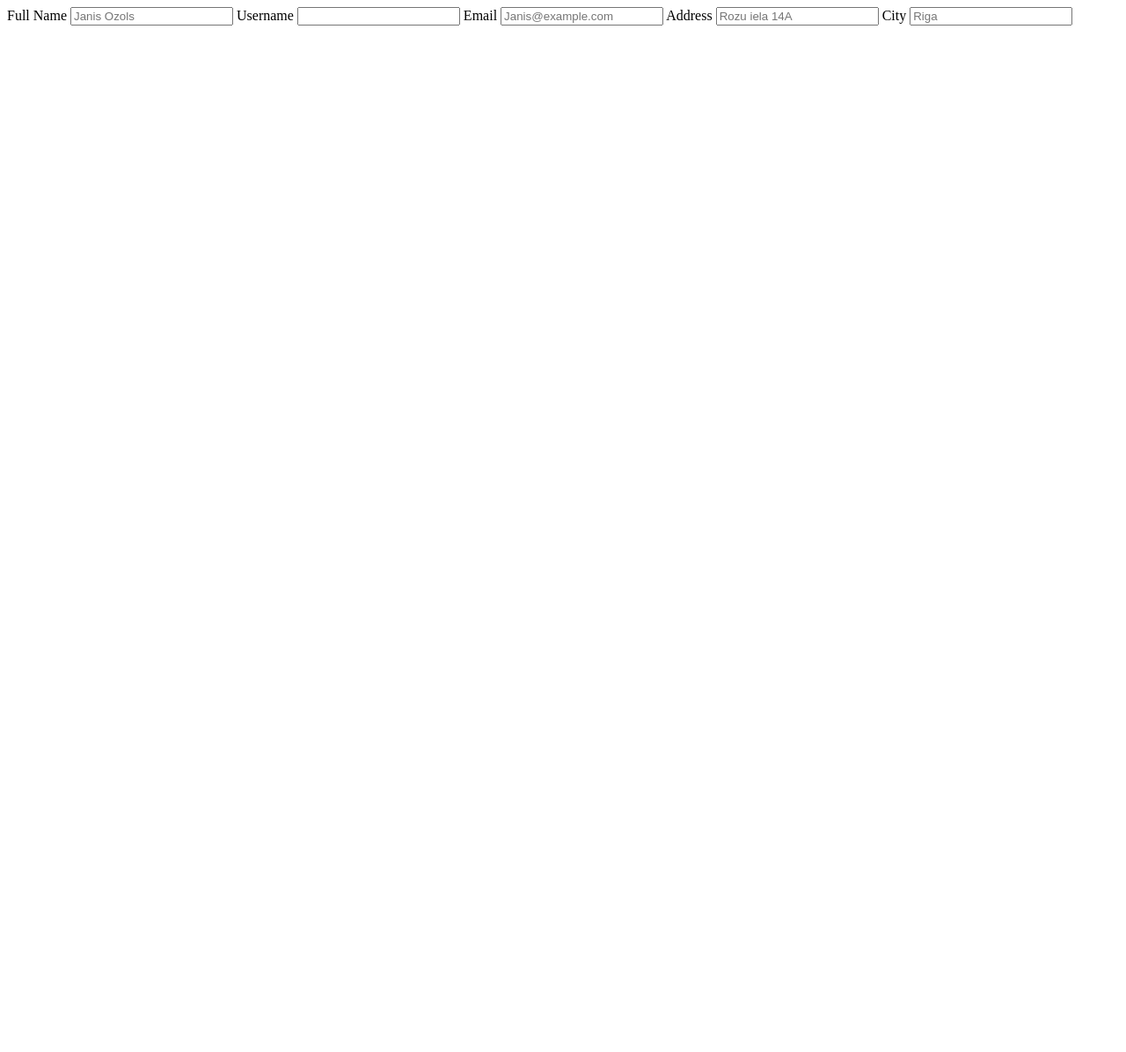
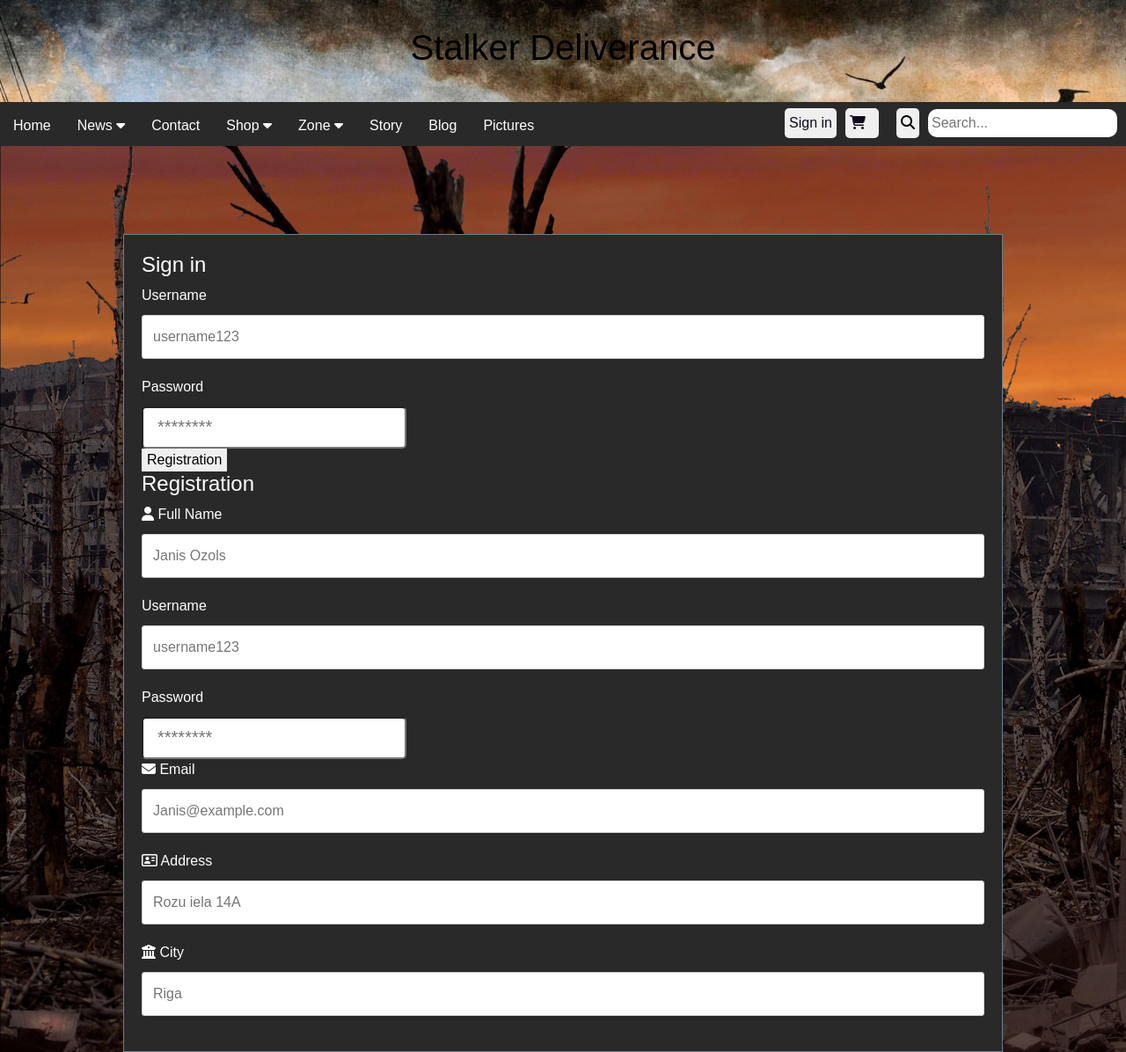
Before and after one commit to AGrigaluns/stalker, a PHP site: page /registration.php in a window 1280 px wide. Shown: the whole page at 88% size. Before the commit the page ends 29 px from the top, so only its background shows below. Run offline with PHP 8.4, Linux system fonts and the light colour scheme; some libraries are stand-ins or nearby versions.

Commit message:
registration

```diff
--- a/includes/header.php
+++ b/includes/header.php
@@ -100,7 +100,7 @@ if (isset($_SESSION) && isset($_SESSION['cart']) && !empty($_SESSION['cart'])){
             <span id="amountInCart"><?= $totalQty>0 ? $totalQty : '' ?></span>
         </a>
     </button>
-    <button class="registration"><a href="registration.php"></a>Sign in</button>
+    <button class="registration"><a href="registration.php">Sign in</a></button>
 </nav>
 <div class="kods">
     <div id="alerts"></div>
--- a/registration.php
+++ b/registration.php
@@ -1,11 +1,32 @@
 <?php
+
+include 'includes/init.php';
+include 'includes/header.php';
+
+
 ?>
 
+<div class="signIn">
+    <h4>Sign in</h4>
+    <form>
+        <label for="userName">Username</label>
+        <input type="text" name="username" id="username" placeholder="username123">
+        <label for="InputPassword">Password</label>
+        <input type="password" class="form-control-lg" id="InputPassword" placeholder="********">
+    </form>
+</div>
+
+<button type="button" class="regButton">Registration</button>
+
+<div class="regForm">
+    <h4>Registration</h4>
     <form>
         <label for="fname"><i class="fa fa-user"></i> Full Name</label>
         <input type="text" id="fname" name="firstname" placeholder="Janis Ozols">
         <label for="userName">Username</label>
-    <input type="password" name="password" id="">
+        <input type="text" name="username" id="username" placeholder="username123">
+        <label for="InputPassword">Password</label>
+        <input type="password" class="form-control-lg" id="InputPassword" placeholder="********">
         <label for="email"><i class="fa fa-envelope"></i> Email</label>
         <input type="text" id="email" name="email" placeholder="Janis@example.com">
         <label for="adr"><i class="fa fa-address-card-o"></i> Address</label>
@@ -13,3 +34,4 @@
         <label for="city"><i class="fa fa-institution"></i> City</label>
         <input type="text" id="city" name="city" placeholder="Riga">
     </form>
+</div>
```
Lines whose indentation alone changed are shown as unchanged.
